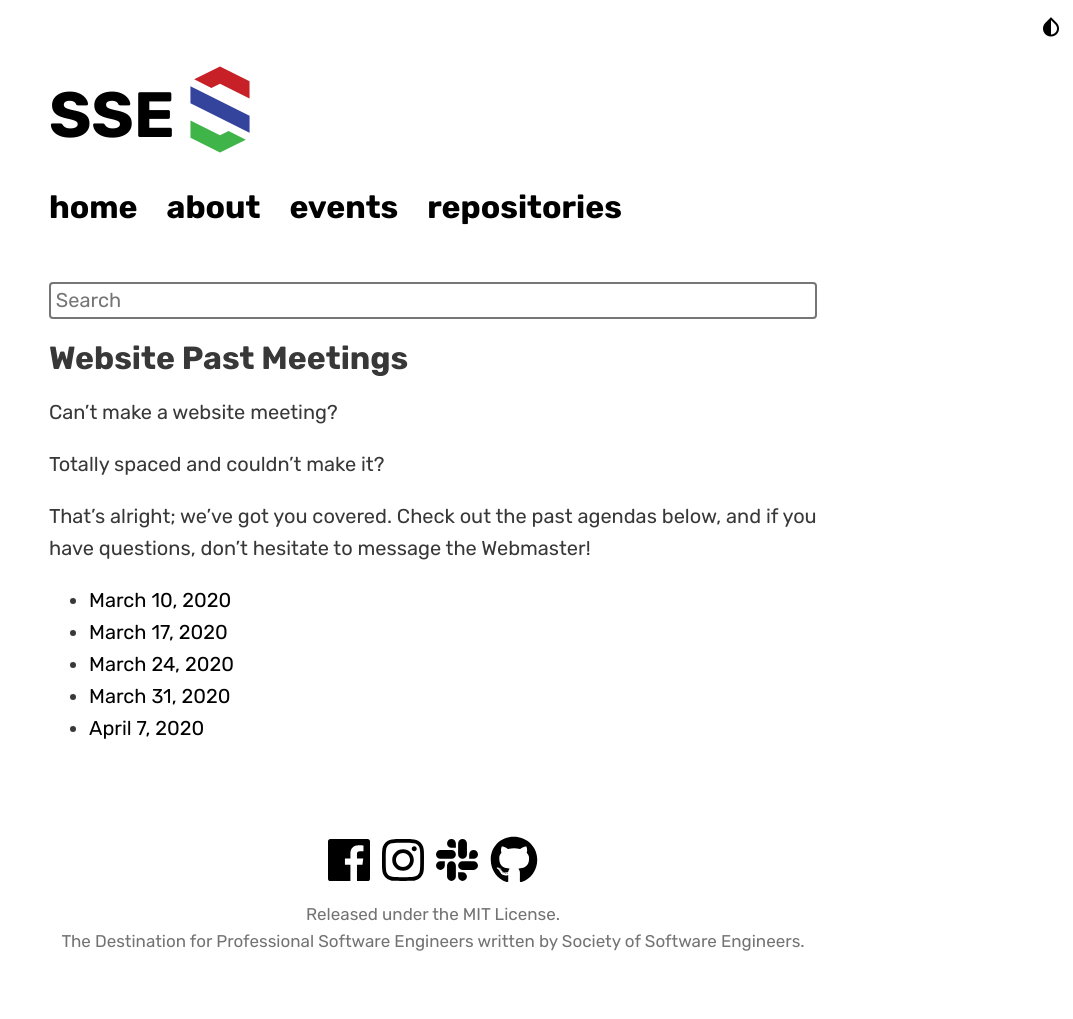
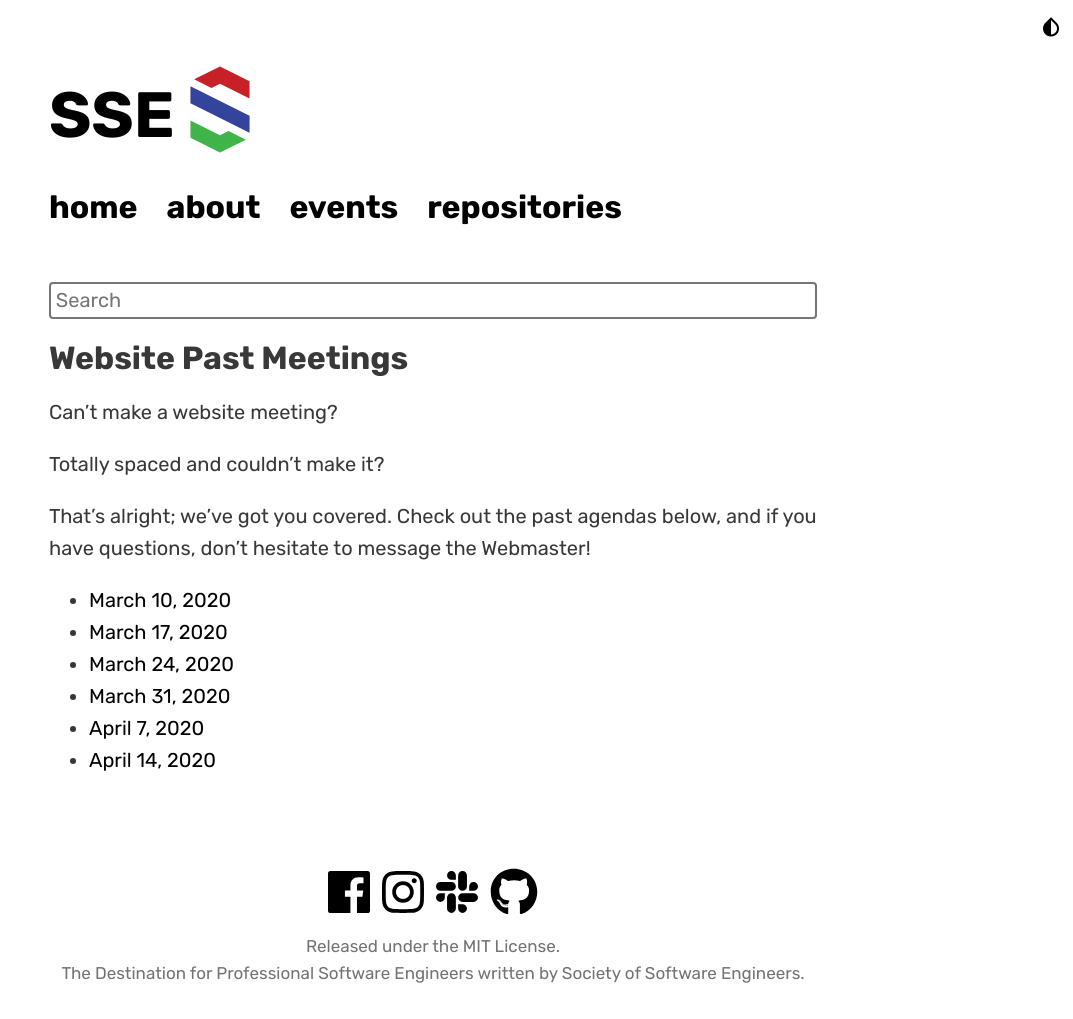
Before and after one commit to msoe-sse/msoe-sse.github.io, a Jekyll site: the page built from _events/pastMeetings.md, in a window 1280 px wide. Shown: the whole page, without its empty margins (207-1280 px from the left). Built offline with Jekyll 4.4.1, drawn with Linux system fonts in a browser that asks for light colours; nearby versions of some CDN libraries; some web fonts are replaced; before the commit the page ends 987 px from its top, so only the background shows below that.

Commit message:
Updating website past meetings

```diff
--- a/_data/pastMeetings.yml
+++ b/_data/pastMeetings.yml
@@ -12,3 +12,6 @@
 
 - date: April 7, 2020
   link: https://docs.google.com/document/d/1XKmNwDBu1m_ZDDOLZsIkmTzxTZHreeel3IG262sXJqw/edit?usp=sharing
+
+- date: April 14, 2020
+  link: https://docs.google.com/document/d/1OyyQmFpXp4jiOSMOtfH_vom7O4FkhRSow6YYw3R_MhQ/edit?usp=sharing
```
